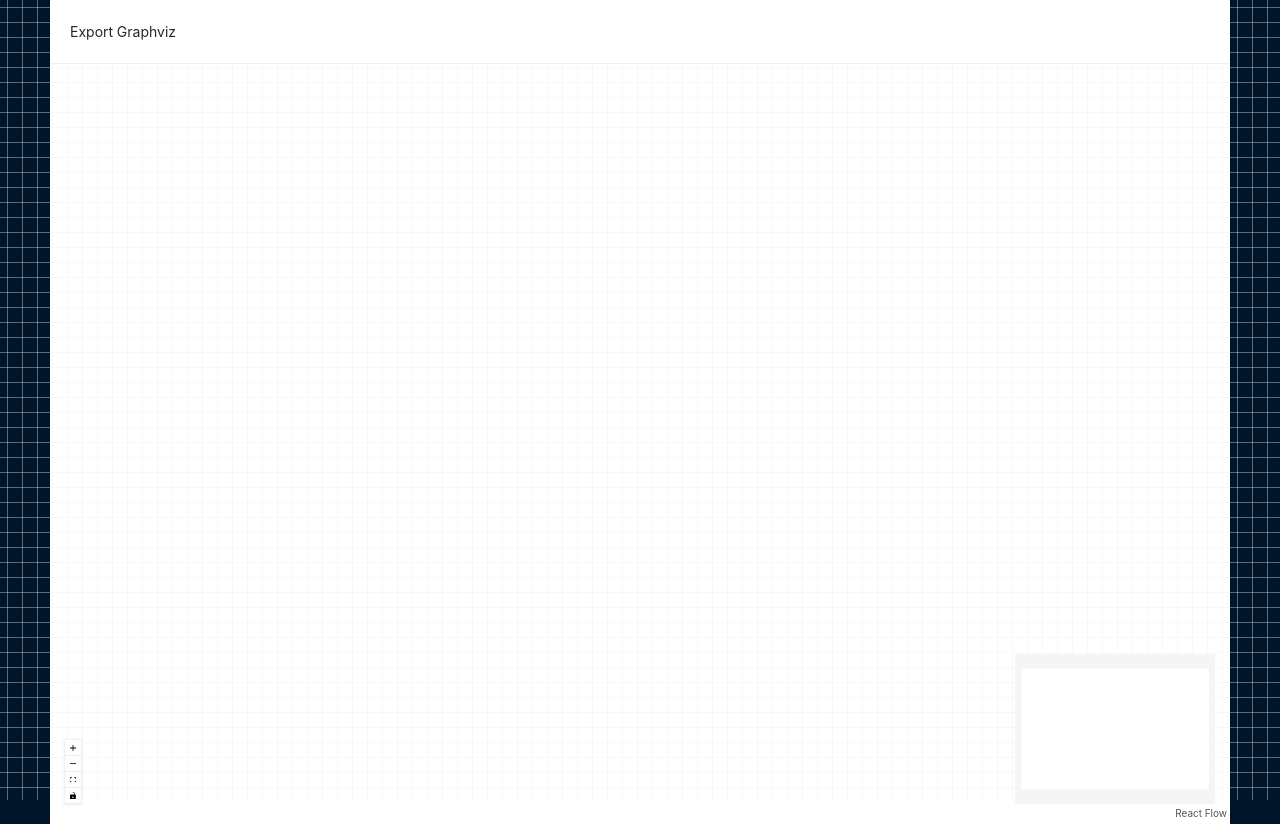
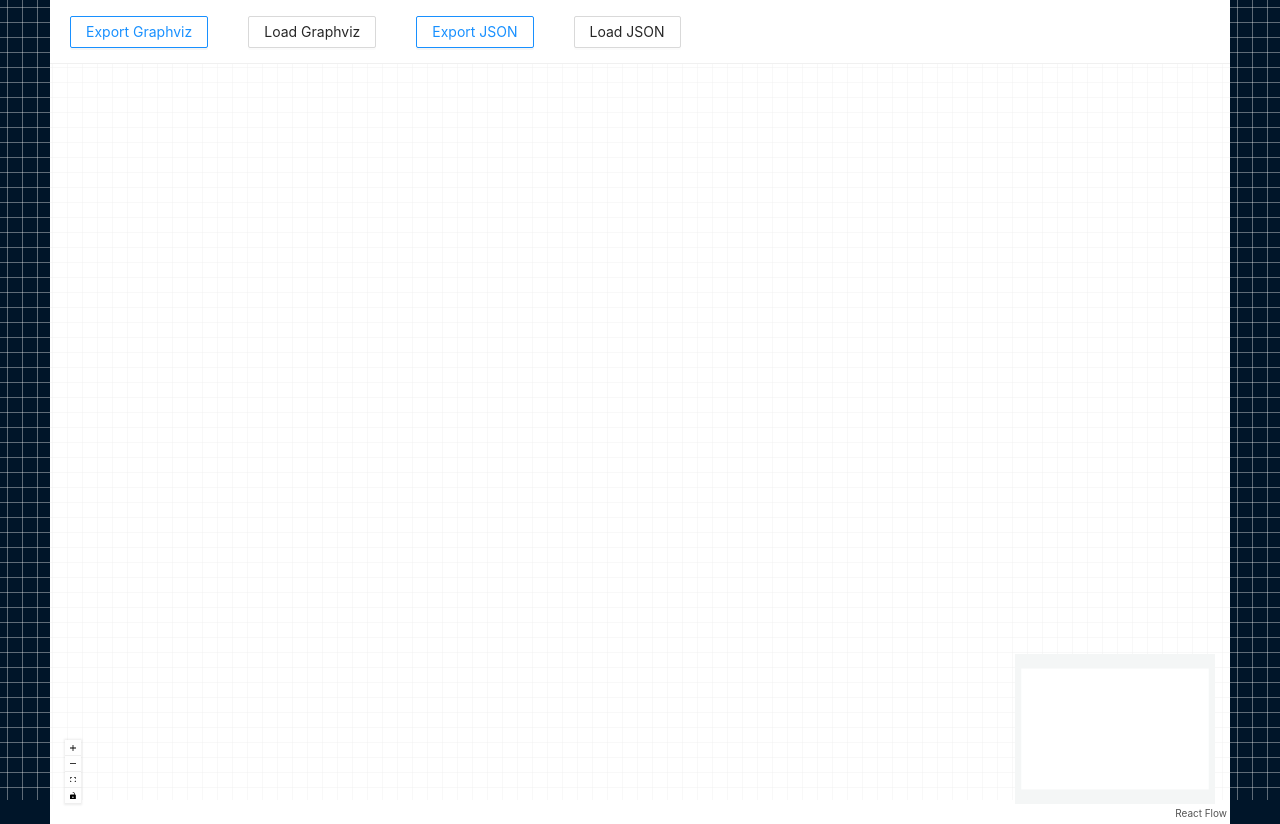
Before and after one commit to williamflynt/quickplan, a React (Vite) app in the folder web/quickplan/: page / in a window 1280 px wide. Built offline with nearby package versions, Linux system fonts and the light colour scheme; no server answers.

Commit message:
feat(ui): Use buttons in TopNav.

```diff
--- a/web/quickplan/src/components/Layout/TopNav.tsx
+++ b/web/quickplan/src/components/Layout/TopNav.tsx
@@ -1,9 +1,12 @@
 import React, {FC} from "react";
-import {Menu} from "antd";
+import {Button, Menu} from "antd";
 
 export const TopNav: FC = () => {
     const items = [
-        {key: 'export-graphiz', label: 'Export Graphviz'}
+        {key: 'export-graphiz', label: <Button ghost type="primary">Export Graphviz</Button>},
+        {key: 'load-graphviz', label: <Button>Load Graphviz</Button>},
+        {key: 'export-json', label: <Button ghost type="primary">Export JSON</Button>},
+        {key: 'load-json', label: <Button>Load JSON</Button>},
     ]
     return (
         <Menu mode="horizontal"
```
